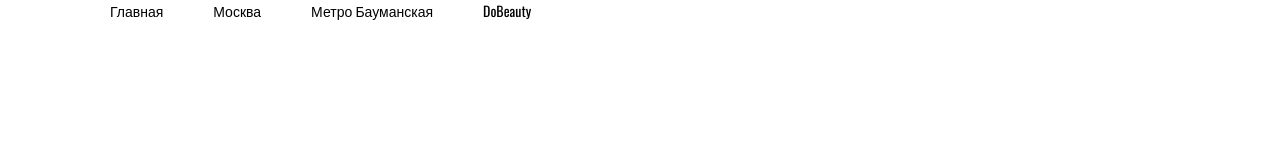
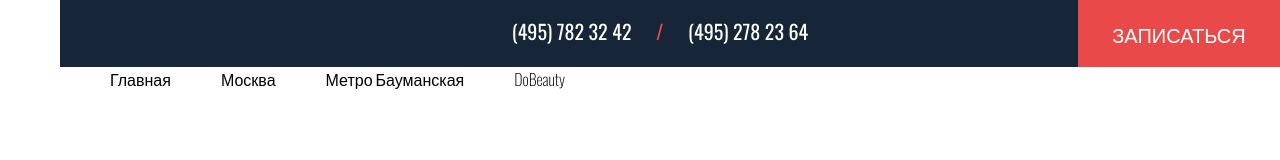
Before and after one commit to GentleWhisper/DoB, a plain HTML site: page index.html in a window 1280 px wide. Drawn offline with nearby package versions, Linux system fonts and the light colour scheme.

Commit message:
Add popup

```diff
--- a/css/styles.css
+++ b/css/styles.css
@@ -1,7 +1,12 @@
 body {
-	font: 14px 'Oswald', sans-serif;
+	font: 16px 'Oswald', sans-serif;
 	margin: 0;
 	color: #162638;
+	font-weight: 200;
+}
+
+ul {
+	display: block;
 }
 
 #wrapper {
@@ -45,3 +50,55 @@ div {
 	float: left;
 	margin: 0 0 0 50px
 	}
+
+header {
+	display: table;
+	width: 100%
+}
+
+.header-holder {
+	display: table;
+	background-color: #162638;
+	width: 100%;
+	min-height: 60px;
+}
+
+
+.phones {
+	padding: 16px 0 21px;
+	color: white;
+	margin: 0;
+	text-align: center;
+	font: 20px 'Oswald', sans-serif;
+	list-style: none;
+	overflow: hidden;
+	width: 100%;
+	}
+
+.phones li {
+	display: inline-block;
+	margin-right: 20px
+}
+
+span {
+	color: #e94949;
+}
+
+.send-box {
+	position: absolute;
+	right: 0px;
+	top: 0px;
+	text-transform: uppercase;
+	}
+
+.se-re {
+	width: 200px;
+	height: 37px;
+	padding: 18px 0 10px;
+	color: white;
+	text-decoration: none;
+	text-align: center;
+	border: 1px solid #e94949;
+	display: block;
+	background-color: #e94949;
+}
--- a/index.html
+++ b/index.html
@@ -3,12 +3,30 @@
 <head>
 	<meta http-equiv="Content-Type" content="text/html; charset=utf-8">
 	<meta name="viewport" content="width=device-width, inital-scale=1, maximum-scale=1, user-scalable=0;">
-	<link href="https://fonts.googleapis.com/css?family=Oswald" rel="stylesheet">
+	<link href="https://fonts.googleapis.com/css?family=Oswald:200,400" rel="stylesheet">
 	<link rel="stylesheet" href="css/styles.css">
 	<title>DoBeauty</title>
 </head>
 <body class="product-page">
 	<div id="wrapper">
+		<header id="header">
+			<div class="header-holder">
+				<ul class="phones">
+					<li>
+						(495) 782 32 42
+					</li>
+					<li>
+						<span>/</span>
+					</li>
+					<li>
+						(495) 278 23 64
+					</li>
+					<div class="send-box">
+						<a href="#popup" class="se-re">Записаться</a>
+					</div>
+				</ul>
+			</div>
+		</header>
 		<div class=wrapper-holder">
 			<div class="wrapper-frame">
 				<section id="main">
@@ -28,7 +46,7 @@
 
 			</div>
 		</div>
-		<header id="header"></header>
+
 		<aside id="sidebar"></aside>
 		</div>
 
```
